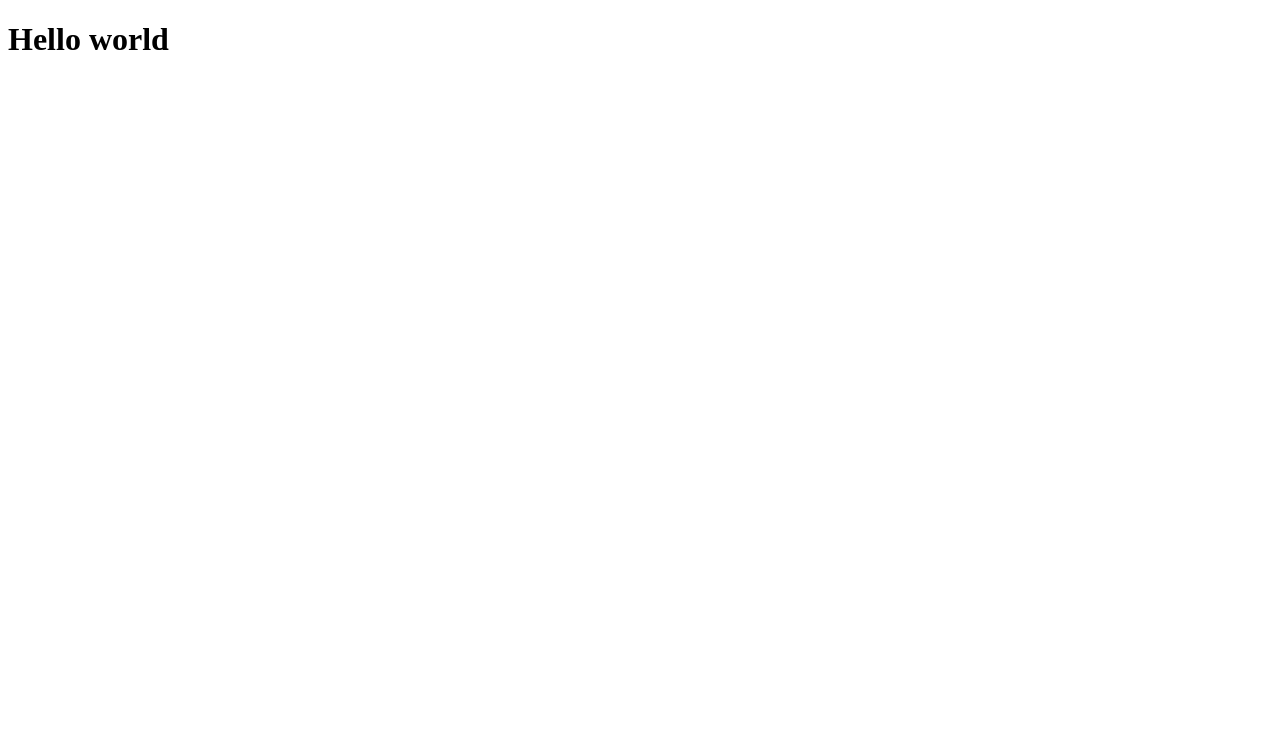
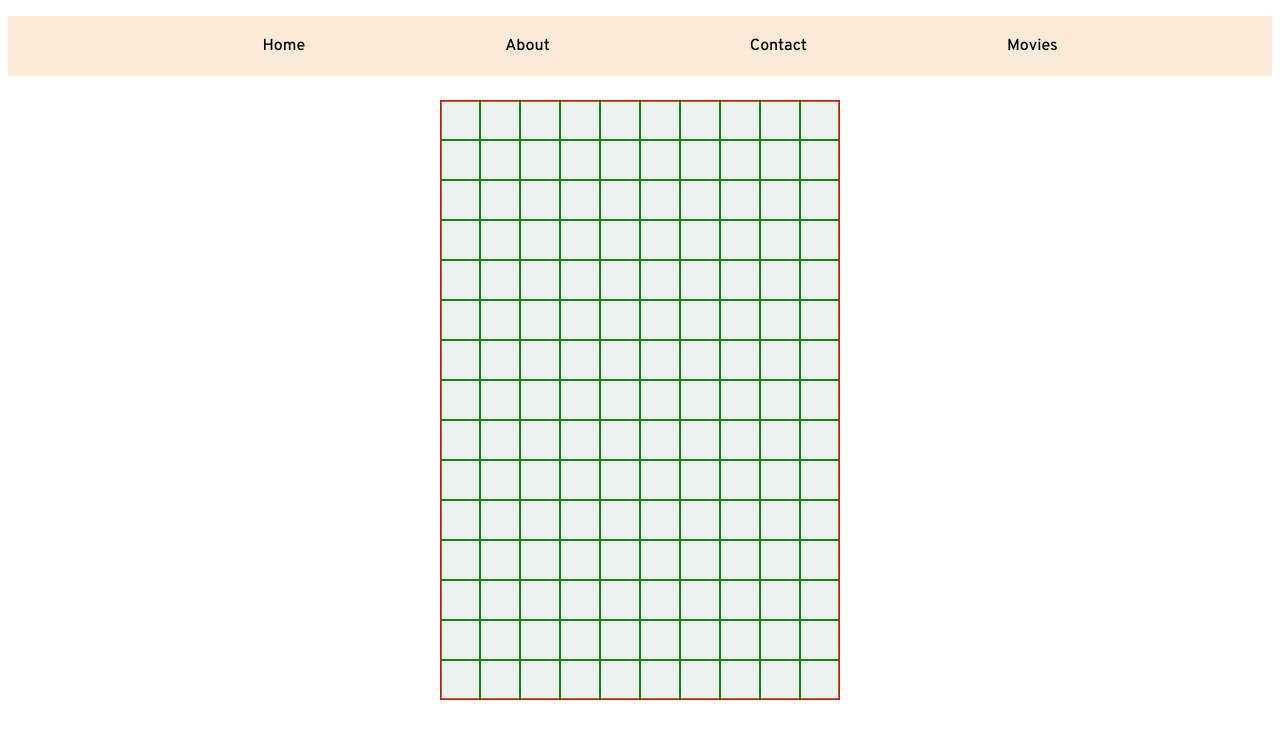
Before and after one commit to Allan2Fernandes/kinoservefrontend, a React (Vite) app: page /Reservation in a window 1280 px wide. Shown: the top 738 px of the page. Built offline with nearby package versions, Linux system fonts and the light colour scheme.

Commit message:
FirstPush

```diff
--- a/package.json
+++ b/package.json
@@ -10,7 +10,8 @@
   },
   "dependencies": {
     "react": "^18.2.0",
-    "react-dom": "^18.2.0"
+    "react-dom": "^18.2.0",
+    "react-router-dom": "^6.8.2"
   },
   "devDependencies": {
     "@types/react": "^18.0.27",
--- a/src/App.jsx
+++ b/src/App.jsx
@@ -1,9 +1,9 @@
+import Navbar from "./components/Navbar.jsx";
+
 function App() {
-
-
   return (
     <div className="App">
-      <h1>Hello world</h1>
+        <Navbar/>
     </div>
   )
 }
--- /dev/null
+++ b/src/Seat.jsx
@@ -0,0 +1,26 @@
+import React from "react";
+
+
+class Seat{
+    constructor(isReserved, context, size, xCoord, yCoord) {
+        this.isReserved = isReserved;
+        this.context = context;
+        this.size = size;
+        this.xCoord = xCoord;
+        this.yCoord = yCoord;
+    }
+
+    drawSeat(){
+        if(this.isReserved){
+            this.context.strokeStyle = "red";
+        }else{
+            this.context.strokeStyle = "green";
+        }
+        this.context.beginPath();
+        this.context.lineWidth = "1";
+        this.context.rect(this.xCoord*this.size, this.yCoord*this.size, this.size, this.size);
+        this.context.stroke();
+    }
+}
+
+export default Seat;
--- /dev/null
+++ b/src/components/Home.jsx
@@ -0,0 +1,11 @@
+import React from "react";
+
+function Home(){
+    return (
+        <div id={"HomeDiv"}>
+            Home
+        </div>
+    )
+}
+
+export default Home
--- /dev/null
+++ b/src/components/MovieDiv.jsx
@@ -0,0 +1,39 @@
+import React, {useEffect, useState} from "react";
+import Reservation from "./Reservation.jsx";
+
+function MovieDiv(props){
+    const [screenings, setScreenings] = useState([])
+
+    useEffect(()=>{
+        fetch("http://51.75.69.121/api/Movies/GetScreeningsByID?id=" + props.movieID)
+            .then((response) => response.json())
+            .then((data) => {
+                let screeningsList = []
+                for (let i = 0; i < data.length; i++) {
+                    let object = {
+                        id:data[i]['screening']['id'],
+                        screeningTime:data[i]['screening']['screeningTime']
+                    }
+                    screeningsList.push(object)
+                }
+                setScreenings(screeningsList)
+            });
+    }, [])
+
+
+
+    return (
+        <div id={"CenterDiv"}>
+            <h3>{props.name}</h3>
+            <p>{props.description}</p>
+            <div id={"ScreeningsDiv"}>
+                <img src={props.imageLink} height={"300"} alt={"NON REDUNDANT SHIT"}/>
+                <div>{screenings.map((everyScreening)=>(
+                    <a href={`/Reservation?data=${everyScreening.id}`} id={everyScreening.id}>{everyScreening.screeningTime}</a>
+                ))}</div>
+            </div>
+        </div>
+    )
+}
+
+export default MovieDiv
--- /dev/null
+++ b/src/components/Movies.jsx
@@ -0,0 +1,31 @@
+import React, {useEffect, useState} from "react";
+import "../styles/MovieDiv.css"
+import MovieDiv from "./MovieDiv.jsx";
+
+function Movies(){
+    const [allMovies, setAllMovies] = useState([]);
+    useEffect(() => {
+        fetch("http://51.75.69.121/api/Movies")
+            .then((response) => response.json())
+            .then((data) => {
+                setAllMovies(data);
+            });
+    }, []);
+
+
+    return (
+        <div id={"MovieDiv"}>{
+            allMovies.map((everyMovie)=>(
+                <MovieDiv
+                    key = {everyMovie.name}
+                    name = {everyMovie.name}
+                    description = {everyMovie.description}
+                    imageLink = {everyMovie.imageLink}
+                    movieID = {everyMovie.id}
+                />
+            ))
+        }</div>
+    )
+}
+
+export default Movies
--- /dev/null
+++ b/src/components/Navbar.jsx
@@ -0,0 +1,51 @@
+import React from "react";
+import {Link, Route,BrowserRouter as Router, Routes} from "react-router-dom";
+import "../styles/Navbar.css"
+import "../styles/Homediv.css"
+import Home from "./Home.jsx";
+import Movies from "./Movies.jsx";
+import Reservation from "./Reservation.jsx";
+
+function Navbar(){
+
+
+    function About(){
+        return <h2>About</h2>
+    }
+
+    function Contact(){
+        return <h2>Contact</h2>
+    }
+
+    return (
+        <Router>
+            <div id={"Navbar"}>
+                <nav>
+                    <ul>
+                        <li>
+                            <Link to="/">Home</Link>
+                        </li>
+                        <li>
+                            <Link to="/about">About</Link>
+                        </li>
+                        <li>
+                            <Link to="/contact">Contact</Link>
+                        </li>
+                        <li>
+                            <Link to="/Movies">Movies</Link>
+                        </li>
+                    </ul>
+                </nav>
+            </div>
+            <Routes>
+                <Route path="/" element={<Home />} />
+                <Route path="/about" element={<About />} />
+                <Route path="/contact" element={<Contact />} />
+                <Route path = "/Movies" element={<Movies/>}/>
+                <Route path ="/Reservation" element = {<Reservation/>}/>
+            </Routes>
+        </Router>
+    )
+}
+
+export default Navbar
--- /dev/null
+++ b/src/components/Reservation.jsx
@@ -0,0 +1,79 @@
+import React, {useEffect, useState} from "react";
+import { useLocation } from "react-router-dom";
+import Seat from "../Seat.jsx";
+
+function Reservation(){
+    let iD = null;
+    let canvasStyle = {
+        position: "absolute",
+        top:"0",
+        bottom: "0",
+        left: "0",
+        right: "0",
+        margin:"auto",
+        backgroundColor:"#ebf2ed",
+    }
+
+    const location = useLocation();
+    const searchParams = new URLSearchParams(location.search);
+    const data = searchParams.get("data");
+    iD = data
+
+
+    //Declare dimensions
+    let seatSize = 40
+
+    let numColumns = 10
+    let canvasDimensionWidth = seatSize*numColumns
+    let numRows = 15
+    let canvasDimensionHeight = seatSize*numRows
+
+
+    function drawAllSeats(){
+        let canvas = document.getElementById("cinemaCanvas");
+        let context = canvas.getContext("2d");
+
+
+        let seatsList = new Array(numColumns)
+        //Initialize rows
+        for (let i = 0; i < numColumns; i++) {
+            seatsList[i] = new Array(numRows)
+            for (let j = 0; j < numRows; j++) {
+                seatsList[i][j] = new Seat(false, context, seatSize, i, j)
+            }
+
+        }
+
+        for (let i = 0; i < numColumns; i++) {
+            for (let j = 0; j < numRows; j++) {
+                seatsList[i][j].drawSeat()
+            }
+        }
+    }
+
+    function drawBorder(){
+        let canvas = document.getElementById("cinemaCanvas");
+        let context = canvas.getContext("2d");
+        context.beginPath();
+        context.lineWidth = "3";
+        context.strokeStyle = "red";
+        context.rect(0, 0, canvasDimensionWidth, canvasDimensionHeight);
+        context.stroke();
+        console.log("drawing seat");
+    }
+
+    useEffect(()=>{
+        drawBorder();
+        drawAllSeats();
+    }, [])
+
+    return (
+        <div>
+            <canvas style={canvasStyle} id={"cinemaCanvas"} width={canvasDimensionWidth} height={canvasDimensionHeight}>
+
+            </canvas>
+        </div>
+    )
+}
+
+export default Reservation
--- /dev/null
+++ b/src/styles/Homediv.css
@@ -0,0 +1,3 @@
+#HomeDiv{
+    color: red;
+}
--- /dev/null
+++ b/src/styles/MovieDiv.css
@@ -0,0 +1,38 @@
+@import url('https://fonts.googleapis.com/css2?family=Overpass:wght@500&display=swap');
+*{
+    font-family: 'Overpass', sans-serif;
+}
+
+#MovieDiv{
+    /*font-family: 'Noto Serif', serif;*/
+}
+
+#CenterDiv {
+    padding-left: 50px;
+
+}
+
+#ScreeningsDiv{
+    display: flex;
+}
+
+#ScreeningsDiv div{
+    display: inline-block;
+    align-self: flex-end;
+    margin-left: 20px;
+}
+
+#ScreeningsDiv div a{
+    margin-right: 20px;
+    margin-bottom: 20px;
+    font-size: 20px;
+    padding: 10px;
+    border-radius: 10px;
+    background-color: red;
+}
+
+#ScreeningsDiv div a:hover{
+    opacity: 80%;
+    border-width: 5px;
+    margin: 7px;
+}
--- /dev/null
+++ b/src/styles/Navbar.css
@@ -0,0 +1,25 @@
+#Navbar nav ul li{
+    list-style: none;
+    text-align: left; /* aligns the list item text to the left */
+    padding-left: 100px;
+    padding-right: 100px;
+    margin-top: 20px;
+    margin-bottom: 20px;
+}
+
+#Navbar nav ul li a{
+   text-decoration: none;
+    color: black;
+}
+
+
+#Navbar{
+    text-align: center;
+    background-color: antiquewhite;
+}
+
+#Navbar nav ul{
+    display: flex; /* makes the <ul> a block element that is centered */
+    text-align: left; /* resets the text alignment for the list items */
+    justify-content: center;
+}
```
Also changed, not shown: 1 other file (tests, documents, lock files or other folders).
